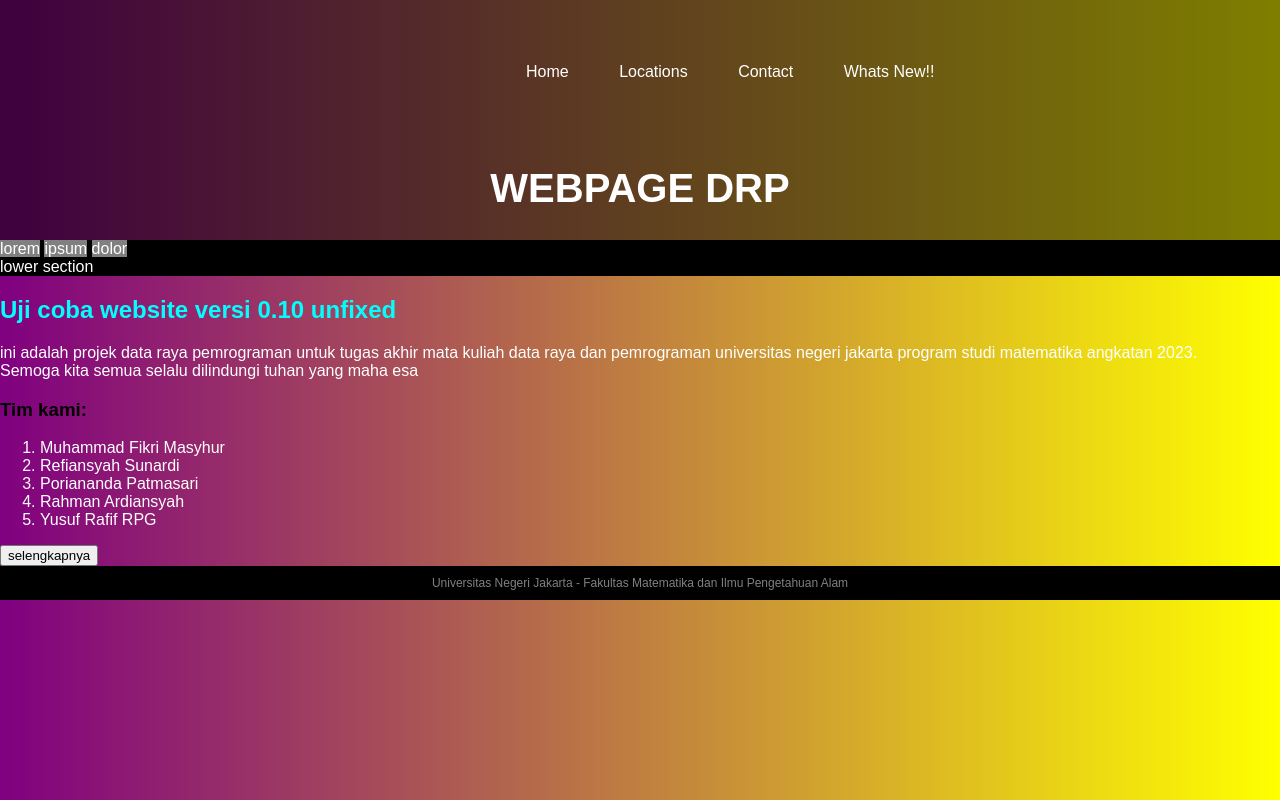
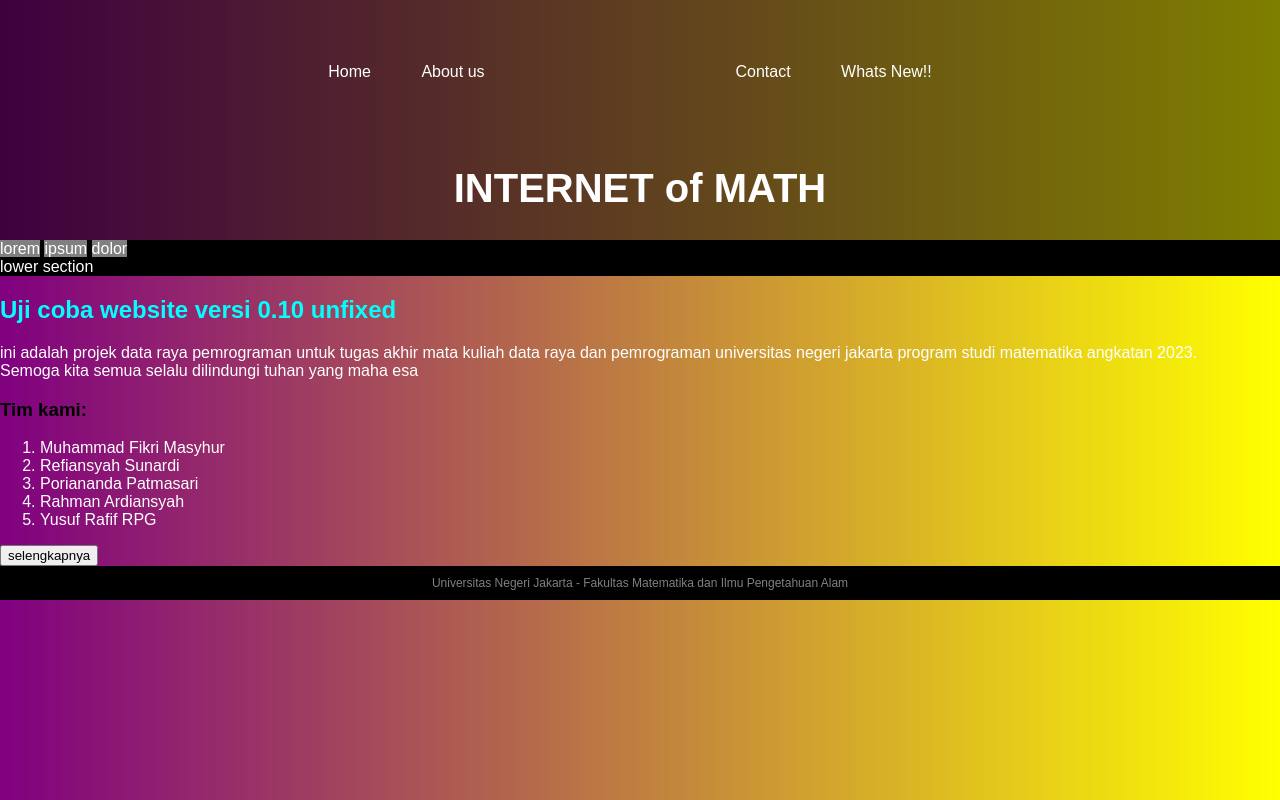
Before and after one commit to AntiZGOG/internetofmath, a plain HTML site: page index.html in a window 1280 px wide. Drawn offline with Linux system fonts and the light colour scheme.

Commit message:
Update index.html

```diff
--- a/index.html
+++ b/index.html
@@ -1,21 +1,23 @@
 <!DOCTYPE html>
 <html>
     <head>
-        <title> Projek DRP </title>
+        <title> Internet of Math </title>
         <link rel="stylesheet" href="styles.css">
     </head>
     <body>
         <header>
             <nav>
                 <ul>
-                    <li0 class="logo"><a href="index.html">Logo UNJ</a></li0>
+                    <center>
                     <li0><a href="index.html">Home</a></li0>
-                    <li0><a href="pages/locations.html">Locations</a></li0>
+                    <li0><a href="pages/locations.html">About us</a></li0>
+                    <li0 class="logo"><a href="index.html">Logo IOM</a></li0>
                     <li0><a href="pages/contact.html">Contact</a></li0>
                     <li0><a href="pages/what'snew.html">Whats New!!</a></li0>
+                    </center>
                 </ul>
             </nav>
-            <h1><strong>WEBPAGE DRP</strong></h1>
+            <h1><strong><center>INTERNET of MATH</center></strong></h1>
         </header>
         <section>
             <div>lorem</div>
```
